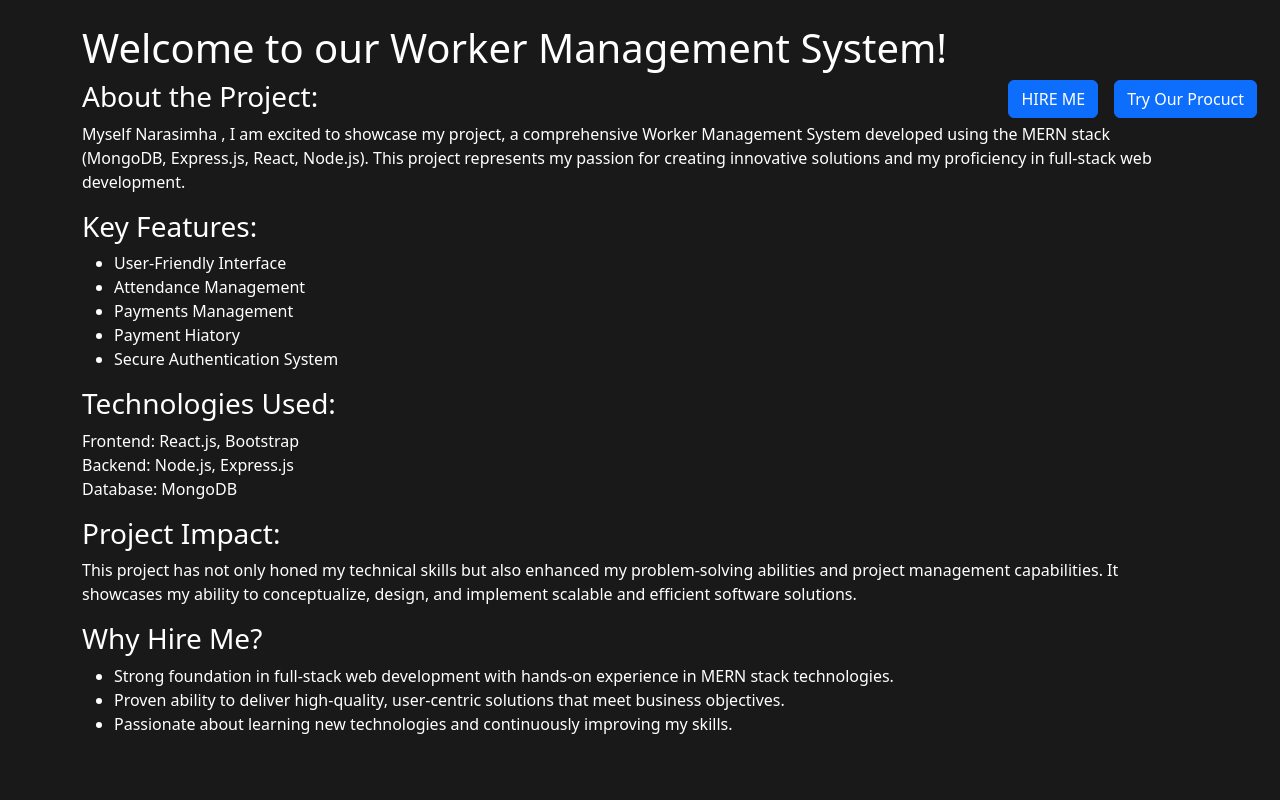
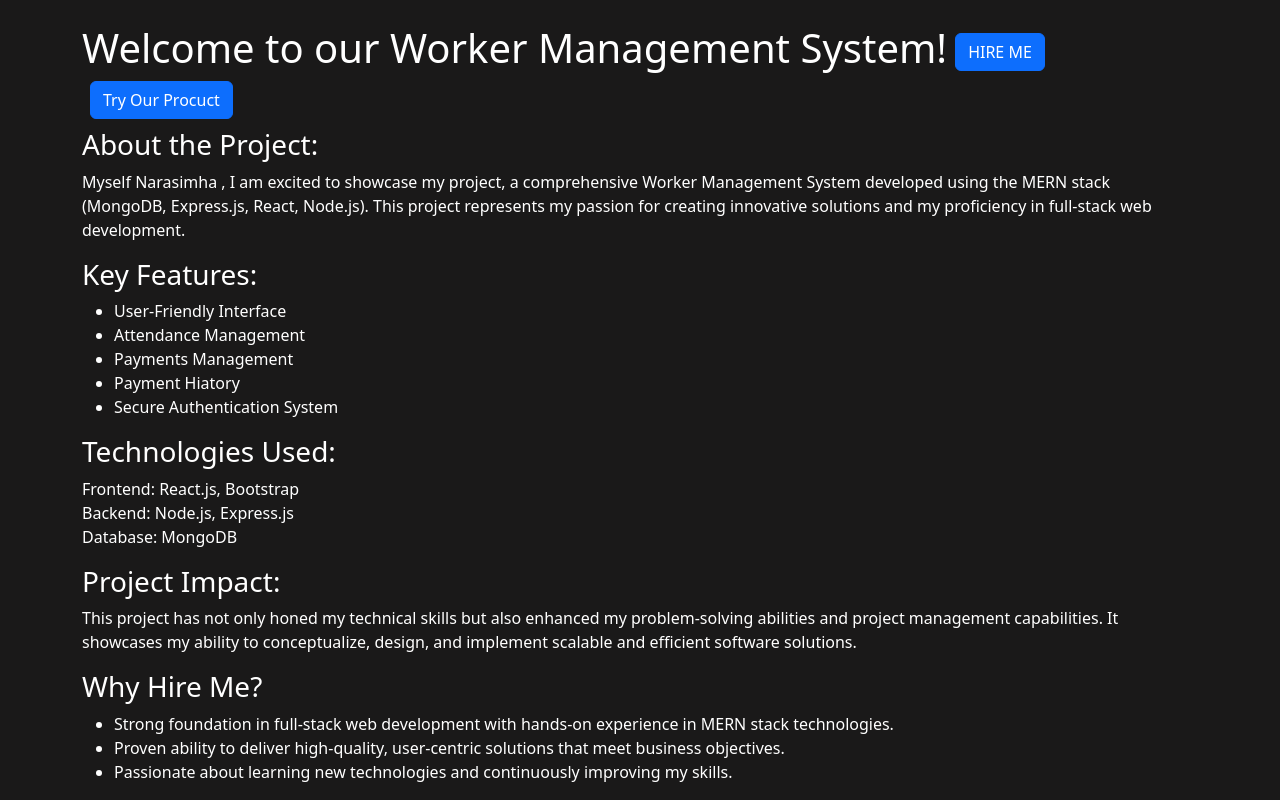
Before and after one commit to NarasimhaVaddala/worker-frontend, a React (Vite) app: page /about in a window 1280 px wide. Built offline with nearby package versions, Linux system fonts and the light colour scheme.

Commit message:
Minor button changes

```diff
--- a/src/components/About.jsx
+++ b/src/components/About.jsx
@@ -4,15 +4,14 @@ import { Link } from 'react-router-dom'
 export default function About() {
   return (
     <>
-    <div style={{position:"absolute" , zIndex:1 , right:"15px" ,top:"80px" }} >
 
-        <Link className='btn btn-primary mx-2' to='/contact'> HIRE ME</Link>
-        <Link className='btn btn-primary mx-2' to='/'>Try Our Procuct</Link>
-    </div>
       <div className="container mt-4">
+
       <div className="row">
         <div className="col">
-            <h1>Welcome to our Worker Management System!</h1>
+            <h1>Welcome to our Worker Management System!
+        <Link className='btn btn-primary mx-2' to='/contact'> HIRE ME</Link>
+        <Link className='btn btn-primary mx-2' to='/'>Try Our Procuct</Link></h1>
           <h3>About the Project:</h3>
           <p>
             Myself Narasimha , I am excited to showcase my project, a comprehensive Worker Management System developed using the MERN stack (MongoDB, Express.js, React, Node.js). This project represents my passion for creating innovative solutions and my proficiency in full-stack web development.
```
